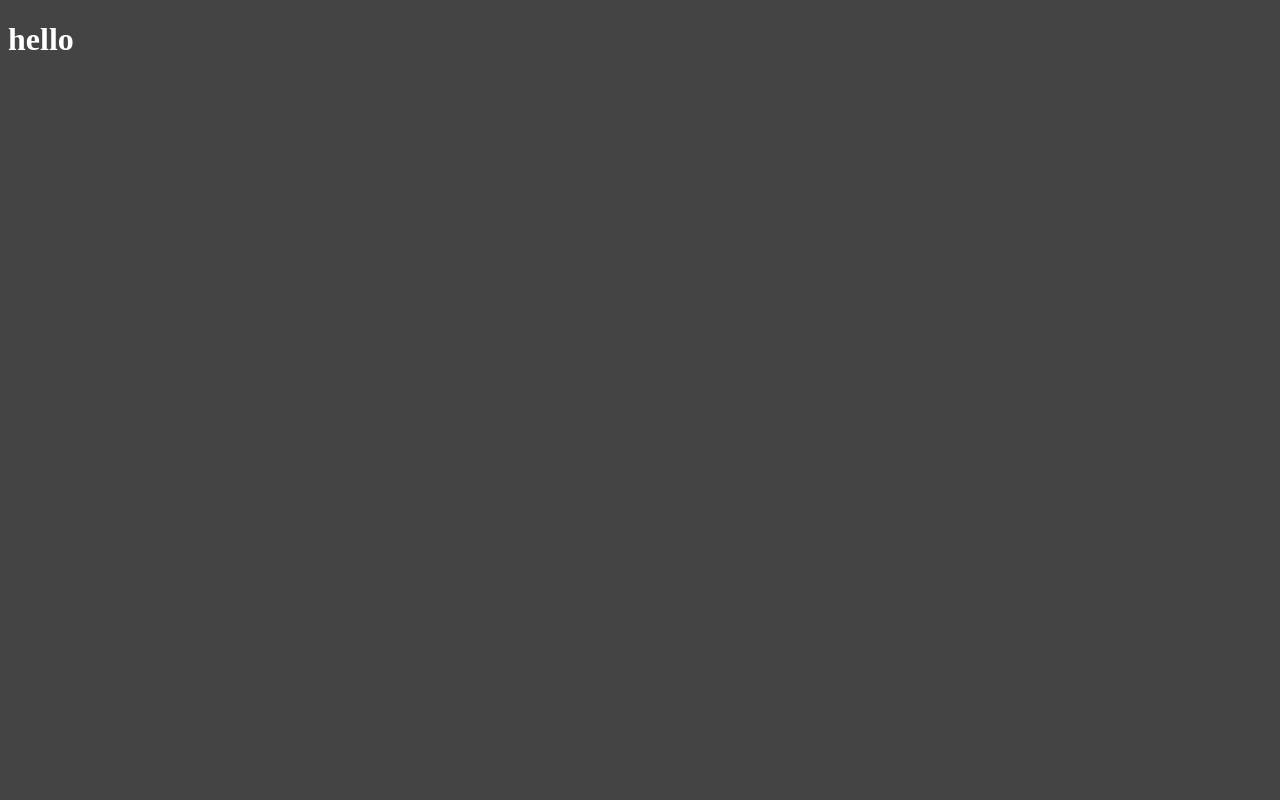
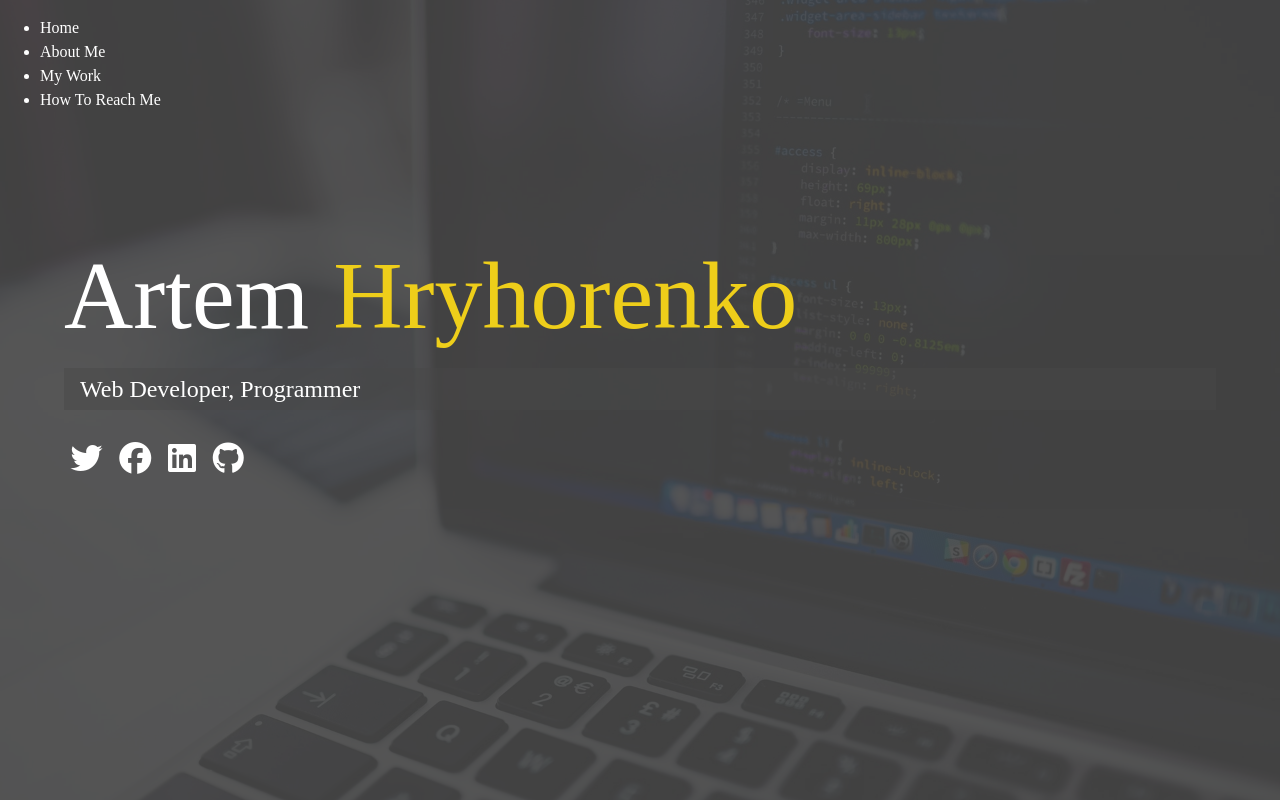
Before and after one commit to Reseved/portfolio, a plain HTML site: page index.html in a window 1280 px wide. Drawn offline with Linux system fonts and the light colour scheme.

Commit message:
Index markup & main saas

```diff
--- a/css/main.css
+++ b/css/main.css
@@ -1,6 +1,84 @@
+* {
+  box-sizing: border-box;
+}
+
 body {
   background-color: #444;
   color: #fff;
+  height: 100%;
+  margin: 0;
+  font-family: "segoe UI, Tahoma, Geneva, Verdana, sans-serif";
+  line-height: 1.5;
+}
+body#bg-img {
+  background: url("../img/background.jpg");
+  background-attachment: fixed;
+  background-size: cover;
+}
+body#bg-img:after {
+  content: "";
+  position: absolute;
+  top: 0;
+  right: 0;
+  width: 100%;
+  height: 100%;
+  z-index: -1;
+  background: rgba(68, 68, 68, 0.9);
+}
+
+h1,
+h2,
+h3 {
+  margin: 0;
+  font-weight: 400;
+}
+h1.lg-heading,
+h2.lg-heading,
+h3.lg-heading {
+  font-size: 6rem;
+}
+h1.sm-heading,
+h2.sm-heading,
+h3.sm-heading {
+  margin-bottom: 2rem;
+  padding: 0.2rem 1rem;
+  background: rgba(73.1, 73.1, 73.1, 0.5);
+}
+
+a {
+  color: #fff;
+  text-decoration: none;
+}
+
+header {
+  position: fixed;
+  z-index: 2;
+  width: 100%;
+}
+
+.text-secondary {
+  color: #eece1a;
+}
+
+main {
+  padding: 4rem;
+  height: 100%;
+}
+main .icons {
+  margin-top: 1rem;
+}
+main .icons a {
+  padding: 0.4rem;
+}
+main .icons a:hover {
+  color: #eece1a;
+  transition: all 0.5s ease-out;
+}
+main#home {
+  overflow: hidden;
+}
+main#home h1 {
+  margin-top: 20vh;
 }
 
 /*# sourceMappingURL=main.css.map */
--- a/index.html
+++ b/index.html
@@ -1,12 +1,64 @@
 <!DOCTYPE html>
 <html lang="en">
-<head>
-  <meta charset="UTF-8">
-  <meta name="viewport" content="width=device-width, initial-scale=1.0">
-  <link rel="stylesheet" href="css/main.css">
-  <title>Welcome To My Portfolio</title>
-</head>
-<body>
-  <h1>hello</h1>
-</body>
+  <head>
+    <meta charset="UTF-8" />
+    <meta name="viewport" content="width=device-width, initial-scale=1.0" />
+    <link rel="stylesheet" href="css/main.css" />
+    <link
+      rel="stylesheet"
+      href="https://cdnjs.cloudflare.com/ajax/libs/font-awesome/6.7.2/css/all.min.css"
+      integrity="sha512-Evv84Mr4kqVGRNSgIGL/F/aIDqQb7xQ2vcrdIwxfjThSH8CSR7PBEakCr51Ck+w+/U6swU2Im1vVX0SVk9ABhg=="
+      crossorigin="anonymous"
+      referrerpolicy="no-referrer" />
+    <title>Welcome To My Portfolio</title>
+  </head>
+  <body id="bg-img">
+    <header>
+      <div class="menu-btn">
+        <div class="btn-line"></div>
+        <div class="btn-line"></div>
+        <div class="btn-line"></div>
+      </div>
+      <nav class="menu">
+        <div class="menu-branding">
+          <div class="portrait"></div>
+        </div>
+        <ul class="menu-nav">
+          <li class="nav-item">
+            <a href="/" class="nav-link"> Home </a>
+          </li>
+          <li class="nav-item">
+            <a href="/about.html" class="nav-link"> About Me </a>
+          </li>
+          <li class="nav-item">
+            <a href="/work.html" class="nav-link"> My Work </a>
+          </li>
+          <li class="nav-item">
+            <a href="/contact.html" class="nav-link"> How To Reach Me </a>
+          </li>
+        </ul>
+      </nav>
+    </header>
+
+    <main id="home">
+      <h1 class="lg-heading">Artem <span class="text-secondary">Hryhorenko</span></h1>
+      <h2 class="sm-heading">Web Developer, Programmer</h2>
+
+      <div class="icons">
+        <a href="#!">
+          <i class="fab fa-twitter fa-2x"></i>
+        </a>
+        <a href="#!">
+          <i class="fab fa-facebook fa-2x"></i>
+        </a>
+        <a href="#!">
+          <i class="fab fa-linkedin fa-2x"></i>
+        </a>
+        <a href="#!">
+          <i class="fab fa-github fa-2x"></i>
+        </a>
+      </div>
+      <script src="js/main.js"></script>
+    </main>
+  </body>
 </html>
```
Also changed, not shown: img/background.jpg (added), js/main.js (added), 1 other file.
